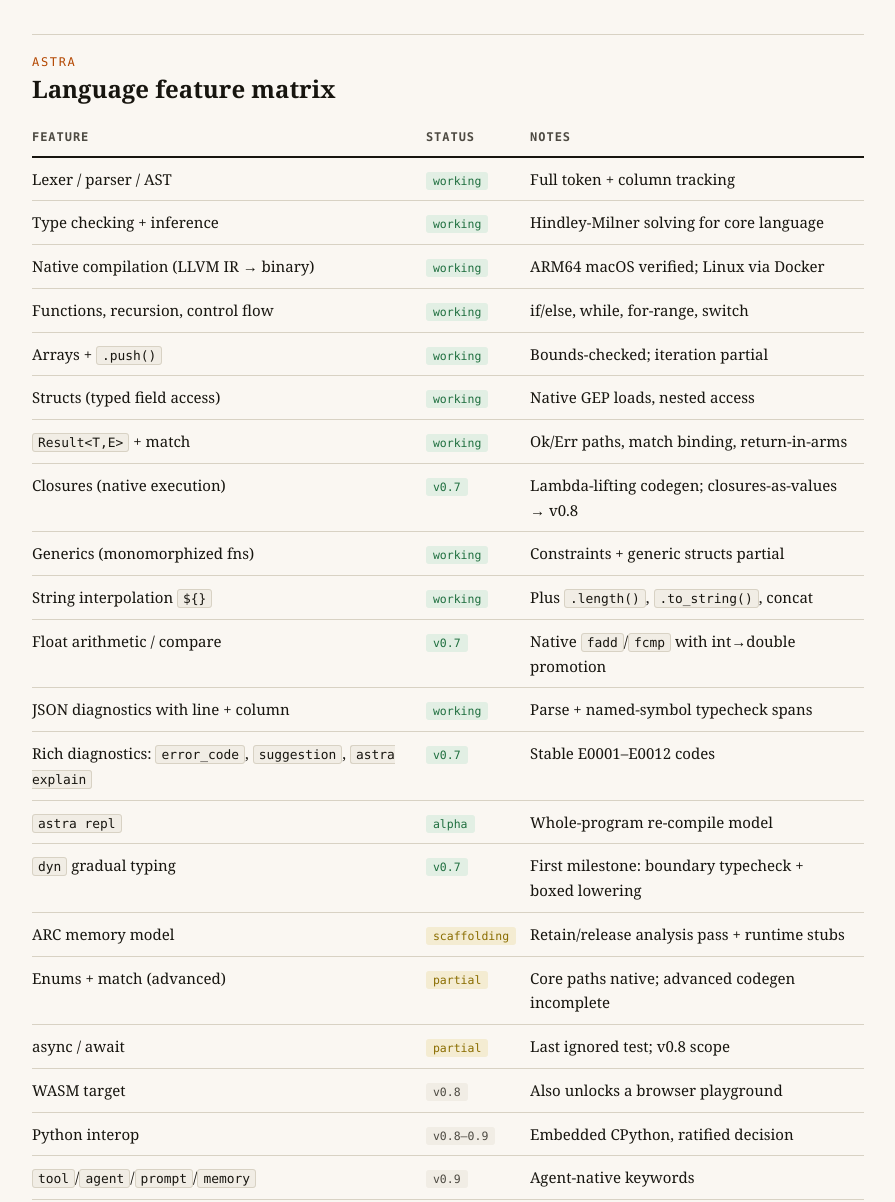
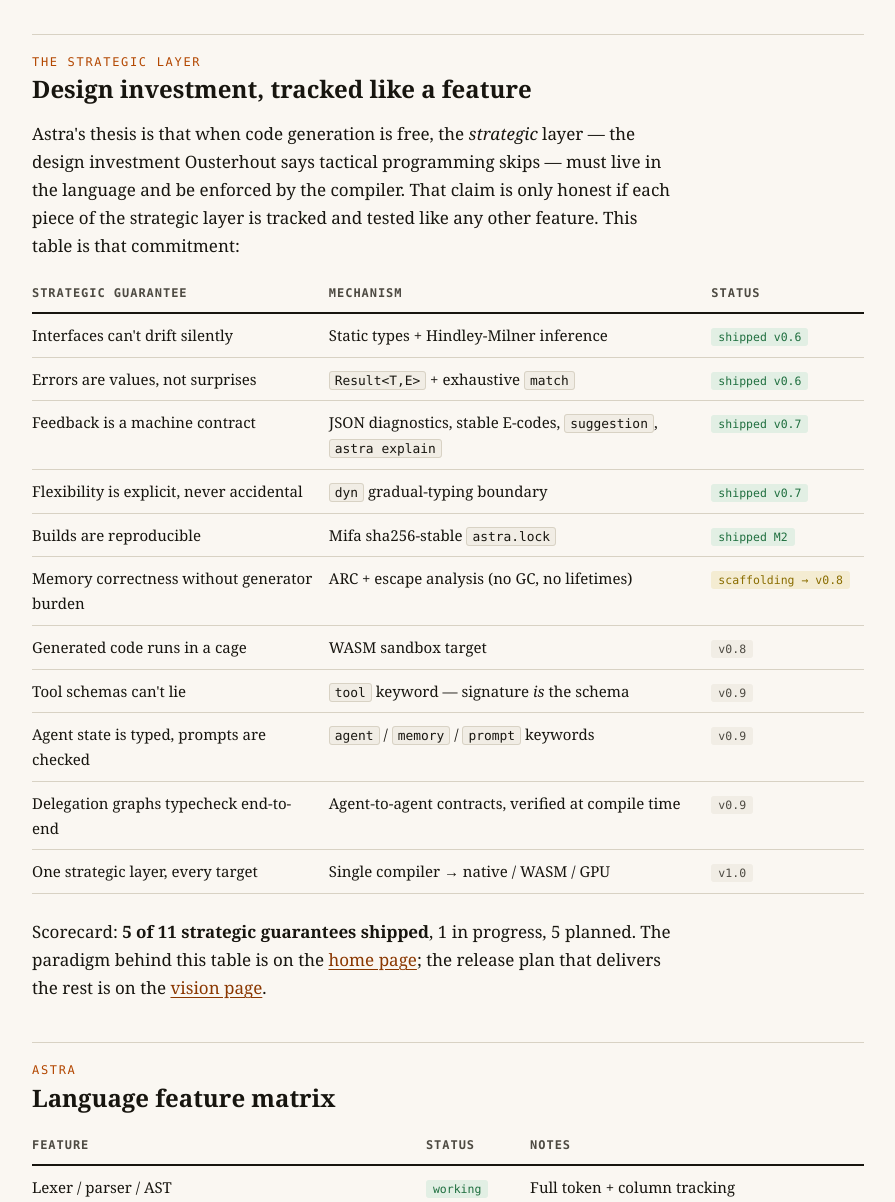
Before and after one commit to MAJIDNISAR/astra-lang.org, a plain HTML site: page progress.html in a window 1280 px wide. Shown: the part 920-2122 px from the top of the page, without its empty margins (192-1087 px from the left). Drawn offline with Linux system fonts and the light colour scheme.

Commit message:
Strategic layer as trackable roadmap: 11-guarantee delivery table on progress (#strategic), release→guarantee mapping in vision thesis, cross-links from home paradigm section

```diff
--- a/progress.html
+++ b/progress.html
@@ -76,6 +76,42 @@
           <tr><td><strong>v1.0</strong></td><td>GPU target (NVPTX), production tooling, Mifa registry</td><td><span class="badge planned">planned</span></td></tr>
         </tbody>
       </table>
+    </div>
+  </section>
+
+  <section id="strategic">
+    <div class="wrap">
+      <h2><span class="k">The strategic layer</span>Design investment, tracked like a feature</h2>
+      <p>
+        Astra's thesis is that when code generation is free, the
+        <em>strategic</em> layer — the design investment Ousterhout says
+        tactical programming skips — must live in the language and be
+        enforced by the compiler. That claim is only honest if each piece of
+        the strategic layer is tracked and tested like any other feature.
+        This table is that commitment:
+      </p>
+      <table>
+        <thead><tr><th>Strategic guarantee</th><th>Mechanism</th><th>Status</th></tr></thead>
+        <tbody>
+          <tr><td>Interfaces can't drift silently</td><td>Static types + Hindley-Milner inference</td><td><span class="badge done">shipped v0.6</span></td></tr>
+          <tr><td>Errors are values, not surprises</td><td><code>Result&lt;T,E&gt;</code> + exhaustive <code>match</code></td><td><span class="badge done">shipped v0.6</span></td></tr>
+          <tr><td>Feedback is a machine contract</td><td>JSON diagnostics, stable E-codes, <code>suggestion</code>, <code>astra explain</code></td><td><span class="badge done">shipped v0.7</span></td></tr>
+          <tr><td>Flexibility is explicit, never accidental</td><td><code>dyn</code> gradual-typing boundary</td><td><span class="badge done">shipped v0.7</span></td></tr>
+          <tr><td>Builds are reproducible</td><td>Mifa sha256-stable <code>astra.lock</code></td><td><span class="badge done">shipped M2</span></td></tr>
+          <tr><td>Memory correctness without generator burden</td><td>ARC + escape analysis (no GC, no lifetimes)</td><td><span class="badge wip">scaffolding → v0.8</span></td></tr>
+          <tr><td>Generated code runs in a cage</td><td>WASM sandbox target</td><td><span class="badge planned">v0.8</span></td></tr>
+          <tr><td>Tool schemas can't lie</td><td><code>tool</code> keyword — signature <em>is</em> the schema</td><td><span class="badge planned">v0.9</span></td></tr>
+          <tr><td>Agent state is typed, prompts are checked</td><td><code>agent</code> / <code>memory</code> / <code>prompt</code> keywords</td><td><span class="badge planned">v0.9</span></td></tr>
+          <tr><td>Delegation graphs typecheck end-to-end</td><td>Agent-to-agent contracts, verified at compile time</td><td><span class="badge planned">v0.9</span></td></tr>
+          <tr><td>One strategic layer, every target</td><td>Single compiler → native / WASM / GPU</td><td><span class="badge planned">v1.0</span></td></tr>
+        </tbody>
+      </table>
+      <p>
+        Scorecard: <strong>5 of 11 strategic guarantees shipped</strong>,
+        1 in progress, 5 planned. The paradigm behind this table is on the
+        <a href="index.html">home page</a>; the release plan that delivers
+        the rest is on the <a href="vision.html">vision page</a>.
+      </p>
     </div>
   </section>
 
```
Also changed, not shown: index.html (+7 -0 lines), vision.html (+16 -3 lines).
